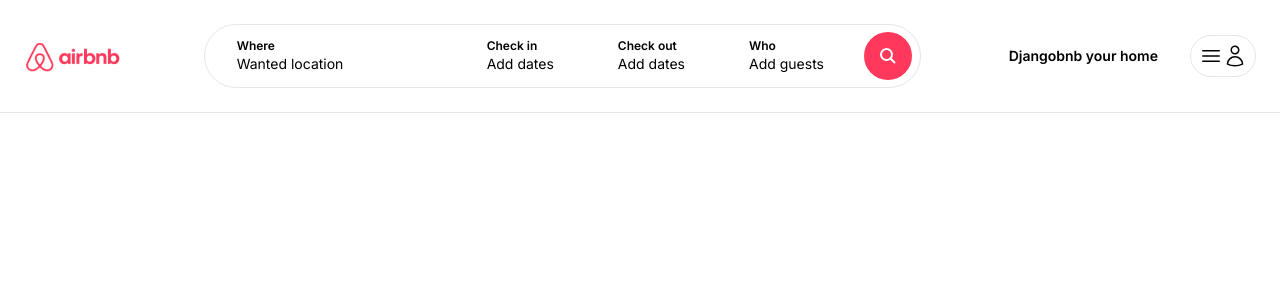
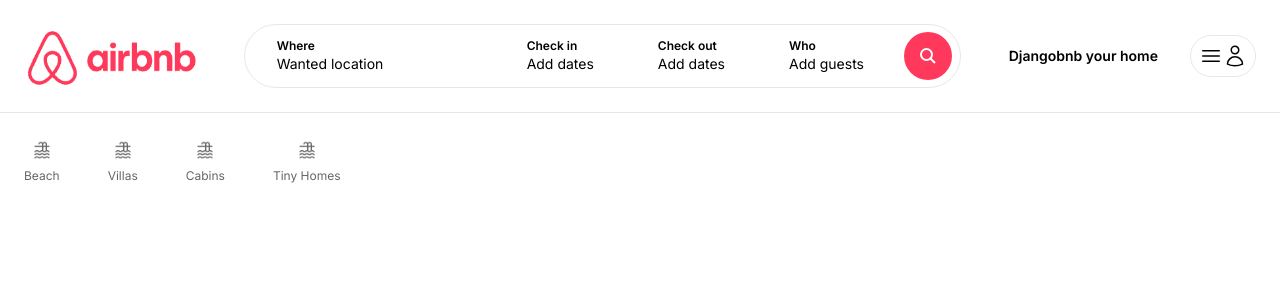
Before and after one commit to Henoker/Djangobnb, a Next.js app in the folder djangobnb/: page / in a window 1280 px wide. Shown: the top 300 px of the page. Built offline with nearby package versions, Linux system fonts and the light colour scheme.

Commit message:
chore: add Categories menu

```diff
--- /dev/null
+++ b/djangobnb/app/components/Categories.tsx
@@ -0,0 +1,54 @@
+import Image from "next/image";
+
+const Categories = () => {
+  return (
+    <div className="pt-3 cursor-pointer pb-6 flex items-center space-x-12">
+      <div
+          className=" pb-4 flex flex-col items-center space-y-2 border-b-2 border-white opacity-60 hover:border-gray-200 hover:opacity-100">
+                <Image
+                    src="/icn_category_beach.jpeg"
+                    alt="Category - Beach"
+                    width={20}
+                    height={20}
+                />
+
+                <span className='text-xs'>Beach</span>
+      </div>
+      <div
+          className=" pb-4 flex flex-col items-center space-y-2 border-b-2 border-white opacity-60 hover:border-gray-200 hover:opacity-100">
+                <Image
+                    src="/icn_category_beach.jpeg"
+                    alt="Category - Beach"
+                    width={20}
+                    height={20}
+                />
+
+                <span className='text-xs'>Villas</span>
+      </div>
+      <div
+          className=" pb-4 flex flex-col items-center space-y-2 border-b-2 border-white opacity-60 hover:border-gray-200 hover:opacity-100">
+                <Image
+                    src="/icn_category_beach.jpeg"
+                    alt="Category - Beach"
+                    width={20}
+                    height={20}
+                />
+
+                <span className='text-xs'>Cabins</span>
+      </div>
+      <div
+          className=" pb-4 flex flex-col items-center space-y-2 border-b-2 border-white opacity-60 hover:border-gray-200 hover:opacity-100">
+                <Image
+                    src="/icn_category_beach.jpeg"
+                    alt="Category - Beach"
+                    width={20}
+                    height={20}
+                />
+
+                <span className='text-xs'>Tiny Homes</span>
+      </div>
+    </div>
+  );
+};
+
+export default Categories;
--- a/djangobnb/app/components/navbar/Navbar.tsx
+++ b/djangobnb/app/components/navbar/Navbar.tsx
@@ -8,9 +8,9 @@
     return (
         <nav className="w-full fixed top-0 left-0 py-6 border-b bg-white z-10">
             <div className="max-w-[1500px] mx-auto px-6">
-               <div className="flex items-center justify-between">
+               <div className="flex justify-between items-center">
                 <Link href="/">
-                    <Image src="/logo.png" width={100} height={100} alt="Django BNB" />
+                    <Image src="/logo.png" width={180} height={30} alt="Django BNB" />
                 </Link>
                 <div className="flex space-x-6">
                     <SearchFilters />
--- a/djangobnb/app/layout.tsx
+++ b/djangobnb/app/layout.tsx
@@ -15,11 +15,15 @@
 }: Readonly<{
   children: React.ReactNode;
 }>) {
+  const content = (
+    <p>Yo yo</p>
+  )
+
   return (
     <html lang="en">
       <body className={inter.className}>
         <Navbar />
-        <div className="Pt-24">
+        <div className="pt-32">
           {children}
         </div>
 
--- a/djangobnb/app/page.tsx
+++ b/djangobnb/app/page.tsx
@@ -1,14 +1,13 @@
-import Image from "next/image";
+import Categories from "./components/Categories";
 
 export default function Home() {
   return (
-    <main className="max-w-[1500px] mx-auto px-6">
+    <main className="max-w-[1500px] mx-auto px-6 backgroun-d-gray-100">
+      <Categories />
 
-      <h1>Django BNB</h1>
-      <h2 className="text-airbnb">Django</h2>
+      <div className="mt-4 grid grid-cols-1 md:grid-cols-3 lg:grid-cols-5 gap-6">
 
-
-
+      </div>
     </main>
   );
 }
```
Also changed, not shown: djangobnb/public/icn_category_beach.jpeg (added).
